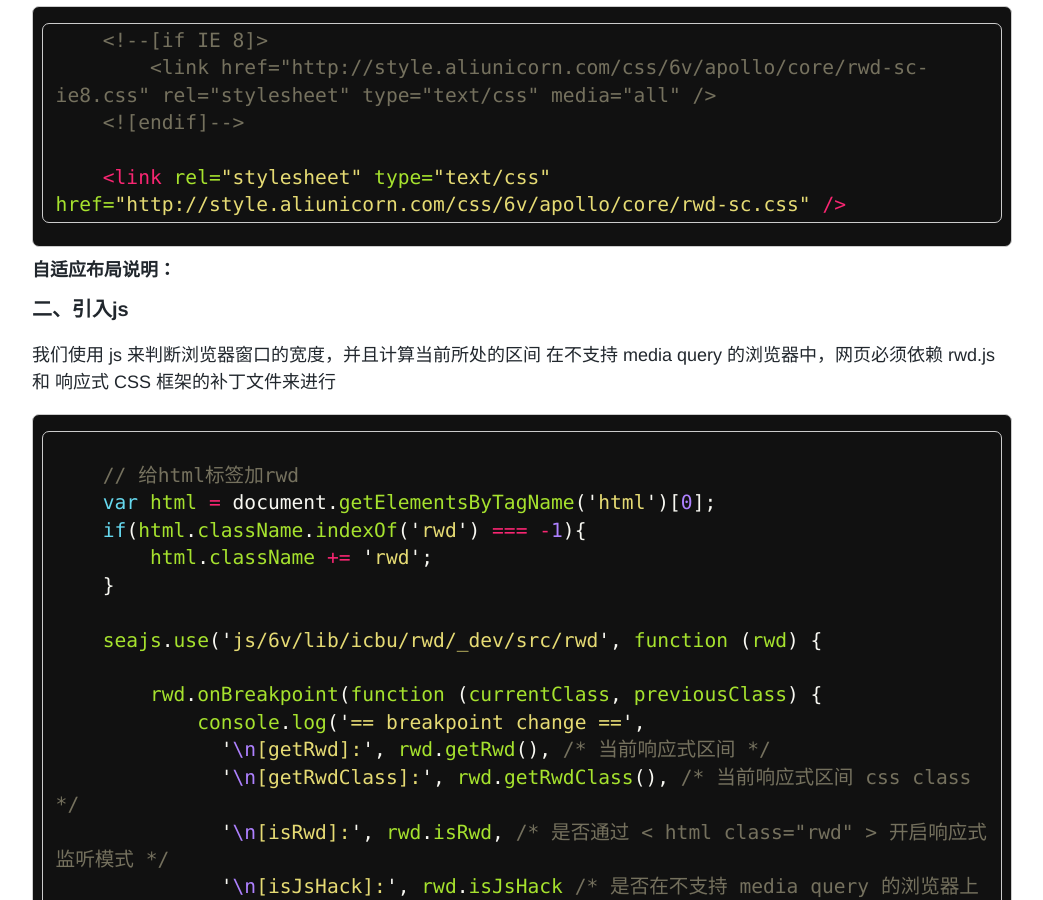
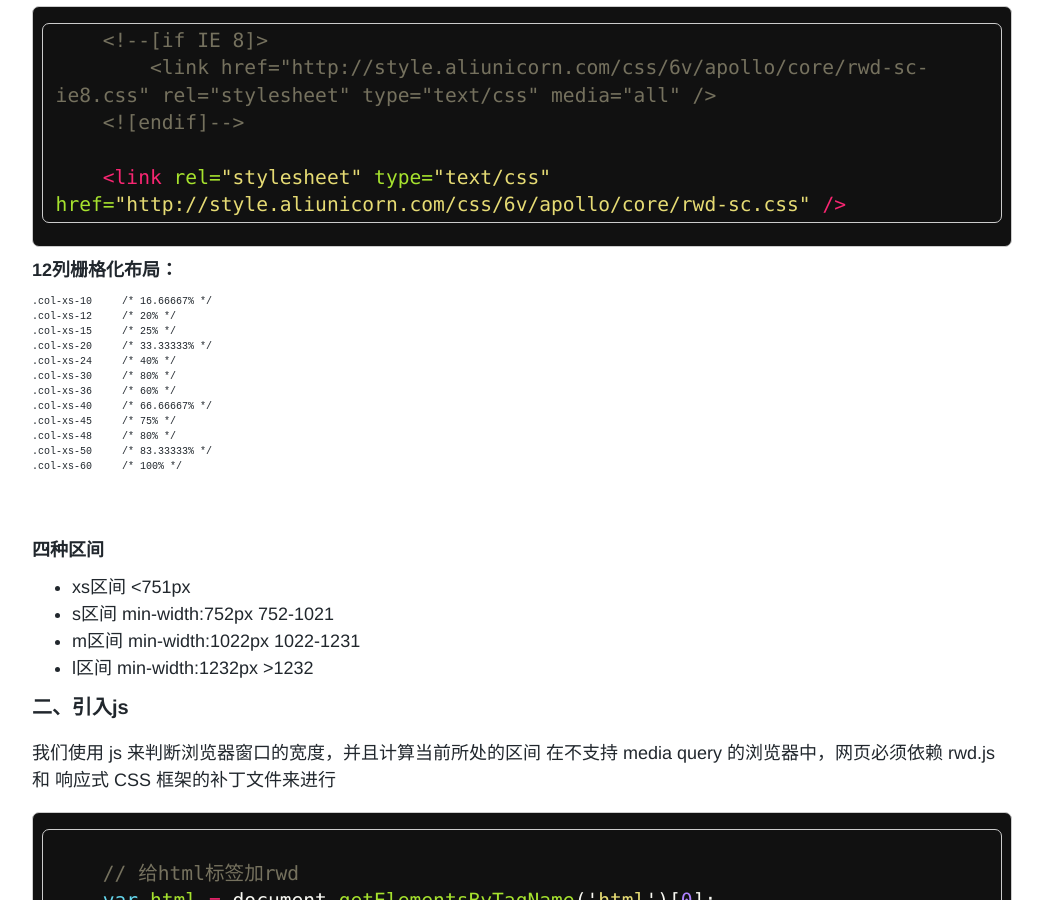
Before and after one commit to jennyhu/blog, a Jekyll site: the page built from _posts/2015-12-11-sc-rwd-note.md, in a window 1280 px wide and 900 px high, scrolled down 335 px. Shown: the whole window, without its empty margins (118-1161 px from the left). Built offline with Jekyll 4.4.1, drawn with Linux system fonts in a browser that asks for light colours; Markdown is read by kramdown in place of the engine named in the settings; some of the changed text lies outside the part shown.

Commit message:
add 1211-2

````diff
--- a/_posts/2015-12-11-sc-rwd-note.md
+++ b/_posts/2015-12-11-sc-rwd-note.md
@@ -19,7 +19,29 @@ author: 古月云希
 ```
 
 
-#### 自适应布局说明：
+#### 12列栅格化布局：
+
+```CSS
+.col-xs-10     /* 16.66667% */
+.col-xs-12     /* 20% */
+.col-xs-15     /* 25% */
+.col-xs-20     /* 33.33333% */
+.col-xs-24     /* 40% */
+.col-xs-30     /* 80% */
+.col-xs-36     /* 60% */
+.col-xs-40     /* 66.66667% */
+.col-xs-45     /* 75% */
+.col-xs-48     /* 80% */
+.col-xs-50     /* 83.33333% */
+.col-xs-60     /* 100% */
+```
+<br/>
+
+#### 四种区间
+- xs区间  <751px
+-  s区间  min-width:752px   752-1021
+-  m区间  min-width:1022px  1022-1231
+-  l区间  min-width:1232px  >1232
 
 
 
````
Also changed, not shown: other parts of _posts/2015-12-11-sc-rwd-note.md (+1 -1 lines).
